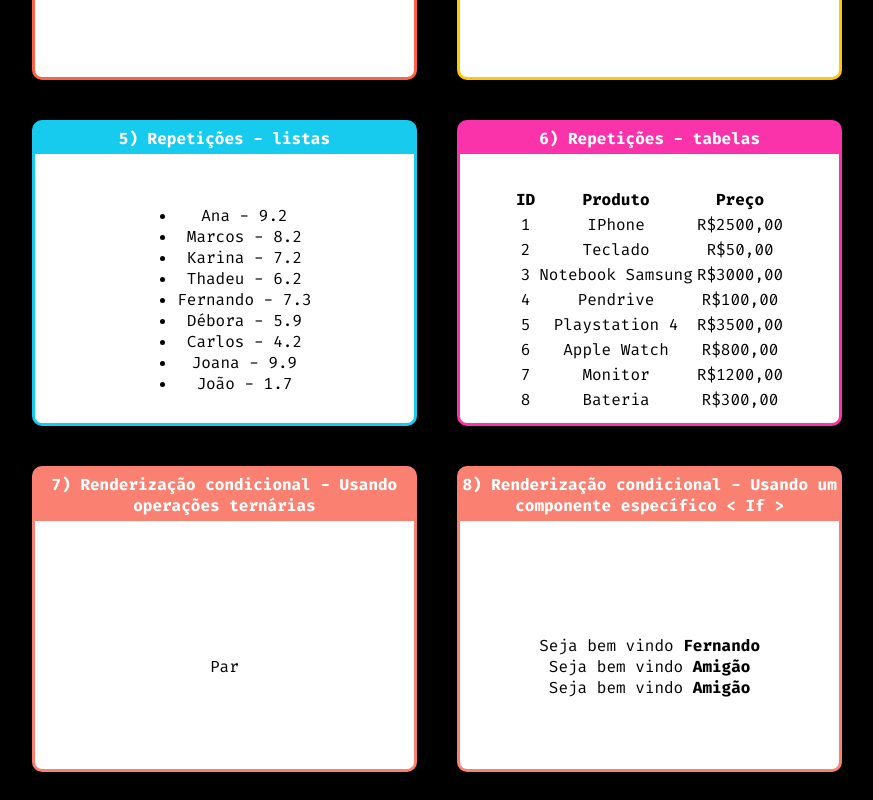
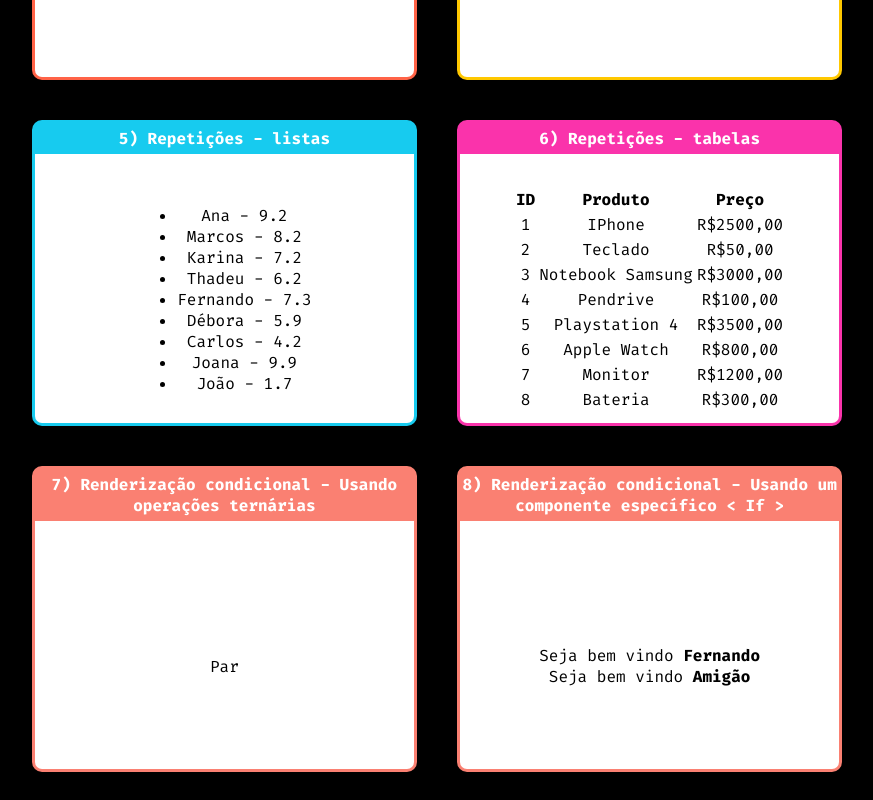
Before and after one commit to ThadeuCesario/React, a React (Create React App) app in the folder react-fundamentals_coder/: page / in a window 1280 px wide. Shown: the part 647-1447 px from the top of the page, without its empty margins (203-1076 px from the left). Built offline with nearby package versions, Linux system fonts and the light colour scheme.

Commit message:
Creating IfElse Component

```diff
--- a/react-fundamentals_coder/src/App.jsx
+++ b/react-fundamentals_coder/src/App.jsx
@@ -56,7 +56,6 @@ export default props => {
                 <Card title={'8) Renderização condicional - Usando um componente específico < If >'} color={'#FA8072'}>
                     <UsuarioInfo usuario={{nome: 'Fernando'}}/>
                     <UsuarioInfo usuario={{}}/>
-                    <UsuarioInfo/>
                 </Card>
             </div>
         </React.Fragment>
--- a/react-fundamentals_coder/src/Conditional/If.jsx
+++ b/react-fundamentals_coder/src/Conditional/If.jsx
@@ -1,21 +1,26 @@
-/*
-        <If test={exp}>
-            <span>.......</span>
-            <span>.......</span>
-            <span>.......</span>
-            <span>.......</span>
-        </If>
- */
-
 import React from 'react';
 
 export default props => {
 
     const {test} = props;
 
-    return(
-        <div>
-            {test ? props.children : ''}
-        </div>
-    )
+    const elseChild = props.children.filter(child => {
+        return child.type && child.type.name === 'Else'
+    })[0];
+
+    const ifChildren = props.children.filter(child =>{
+        return  child !== elseChild
+    });
+
+    if(test){
+        return ifChildren;
+    }
+    else if(elseChild){
+        return elseChild;
+    }
+    else{
+        return false;
+    }
 }
+
+export const Else = props => props.children
--- a/react-fundamentals_coder/src/Conditional/UsuarioInfo.jsx
+++ b/react-fundamentals_coder/src/Conditional/UsuarioInfo.jsx
@@ -1,17 +1,17 @@
 import React from 'react';
 
 /* Import Components */
-import If from "./If";
+import If, {Else} from "./If";
 
 export default props => {
     const usuario = props.usuario || {};
     return(
         <div>
             <If test={usuario && usuario.nome}>
-               Seja bem vindo <strong>{ usuario.nome }</strong>
-            </If>
-            <If test={!usuario || !usuario.nome}>
-                Seja bem vindo <strong>Amigão</strong>
+                <span>Seja bem vindo</span><strong> { usuario.nome }</strong>
+                <Else>
+                    <span>Seja bem vindo</span> <strong>Amigão</strong>
+                </Else>
             </If>
         </div>
     )
```
Also changed, not shown: 1 other file (tests, documents, lock files or other folders).
